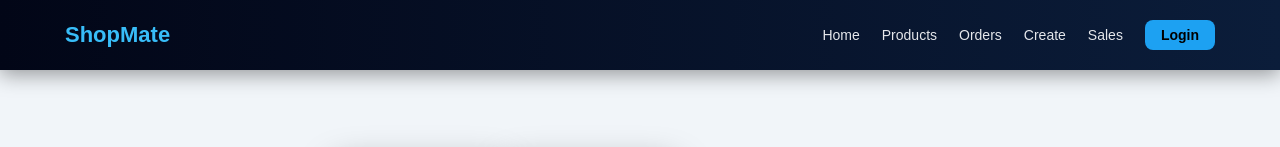
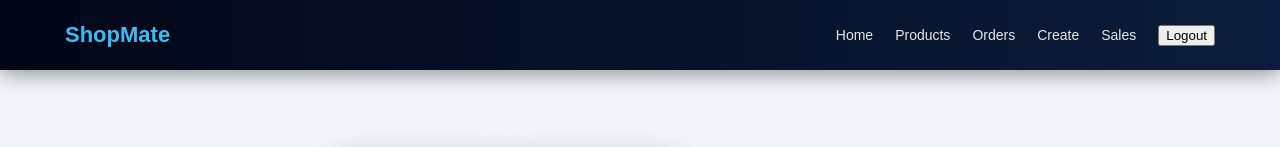
Before and after one commit to MSaad091/mern-ecommerce-app, a React (Vite) app in the folder admin-panel/: page /dashboard in a window 1280 px wide. Shown: the top 147 px of the page. Built offline with nearby package versions, Linux system fonts and the light colour scheme; no server answers.

Commit message:
changes:

```diff
--- a/admin-panel/src/Component/Navbar.jsx
+++ b/admin-panel/src/Component/Navbar.jsx
@@ -45,11 +45,12 @@ function Navbar() {
             {/* ✅ FIXED LOGIC */}
             {token ? (
               <li className="nav-btn">
-                <button onClick={handleLogout}>Logout</button>
+               <Link to="/login">Login</Link>
               </li>
             ) : (
               <li className="nav-btn">
-                <Link to="/login">Login</Link>
+
+                 <button onClick={handleLogout}>Logout</button>
               </li>
             )}
           </ul>
```
